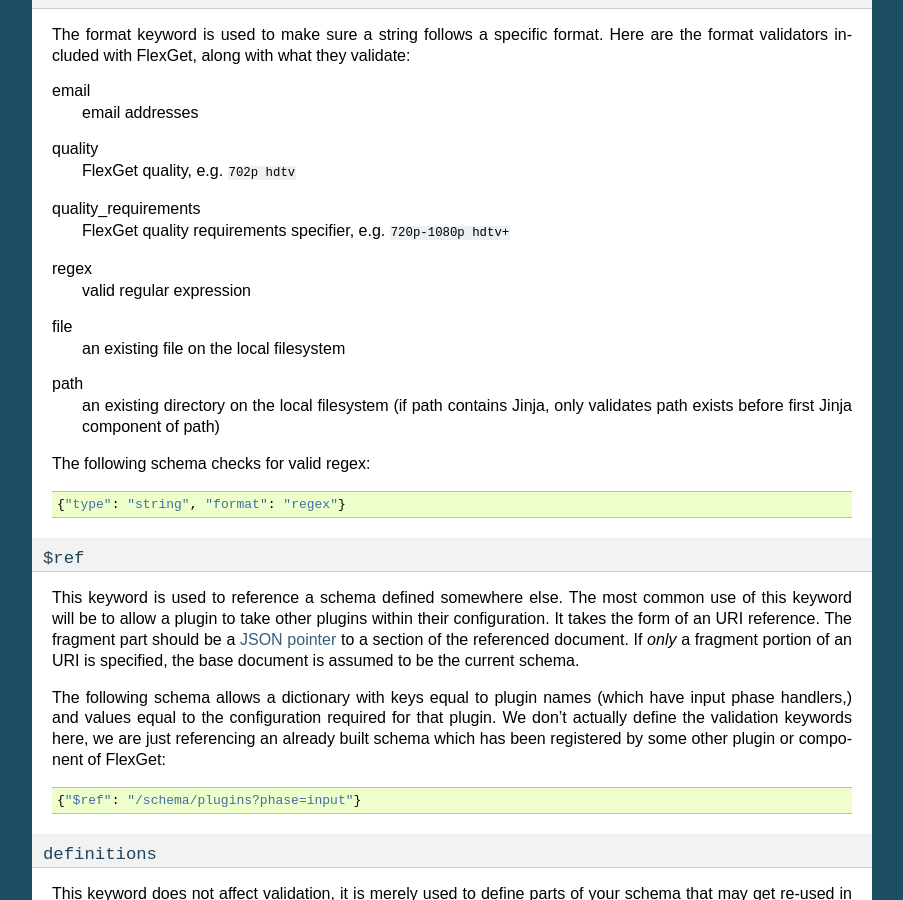
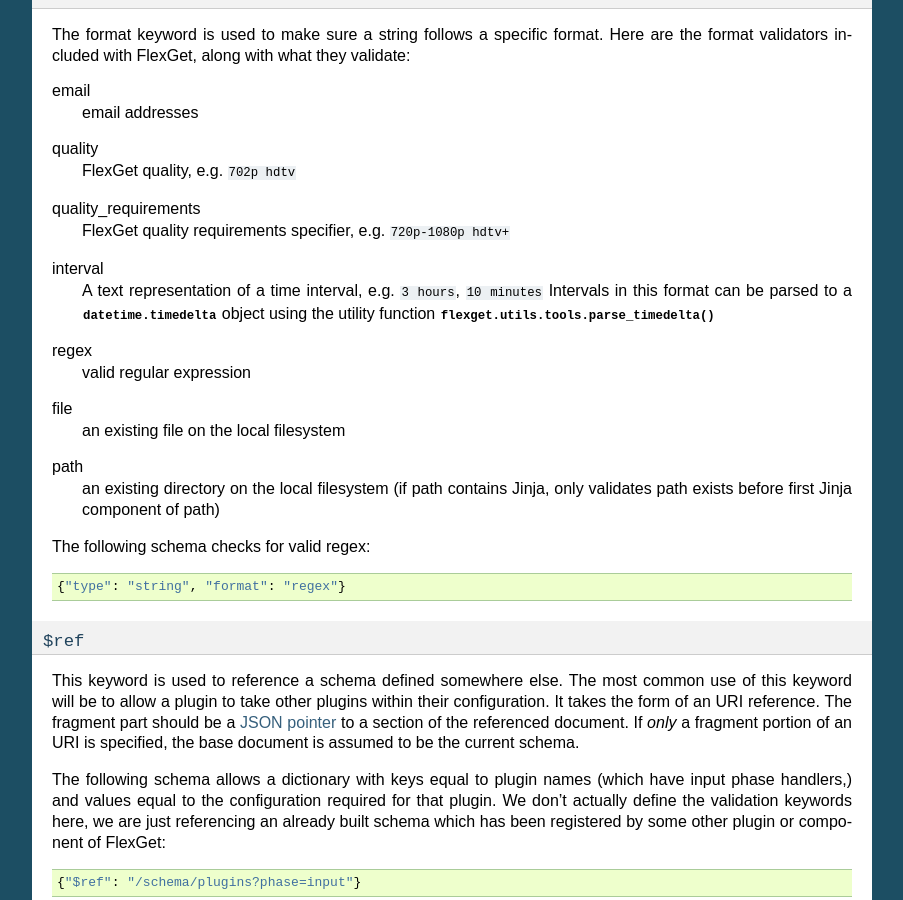
Before and after one commit to Flexget/Flexget, a Sphinx documentation site: the page built from docs/develop/schemas.rst, in a window 1280 px wide and 900 px high, scrolled down 1794 px. Shown: the whole window, without its empty margins (198-1101 px from the left). Built offline with Sphinx 7.4.7, drawn with Linux system fonts in a browser that asks for light colours.

Commit message:
Add docs for 'interval' values in schemas

```diff
--- a/docs/develop/schemas.rst
+++ b/docs/develop/schemas.rst
@@ -119,6 +119,11 @@
 quality_requirements
     FlexGet quality requirements specifier, e.g. ``720p-1080p hdtv+``
 
+interval
+    A text representation of a time interval, e.g. ``3 hours``, ``10 minutes``
+    Intervals in this format can be parsed to a :class:`datetime.timedelta` object using the utility function
+    :func:`flexget.utils.tools.parse_timedelta`
+
 regex
     valid regular expression
 
```
